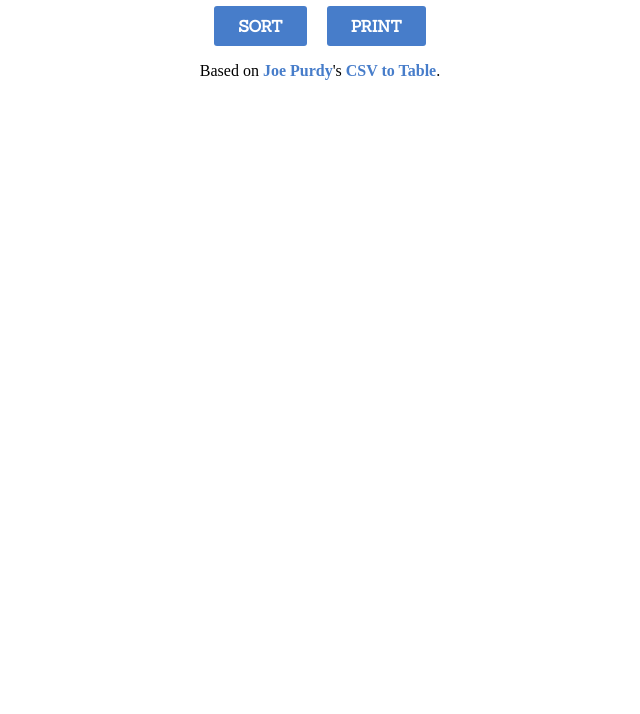
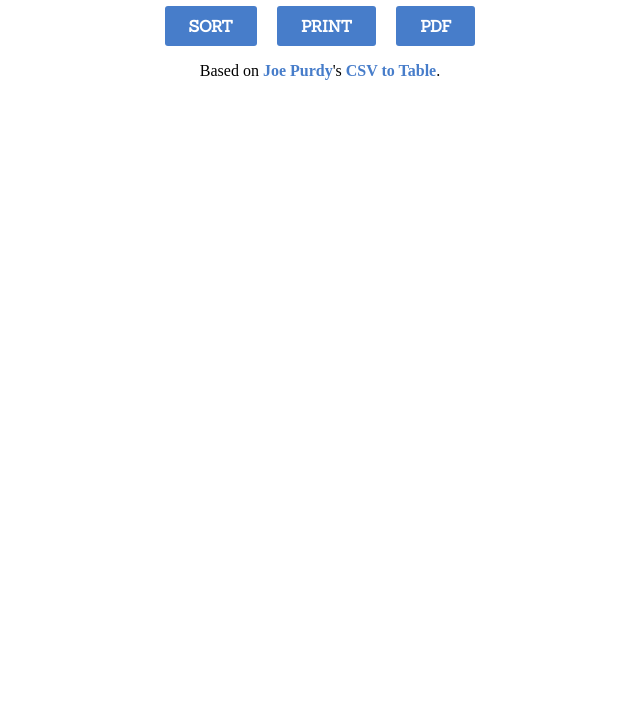
Before and after one commit to kinoras/word-skills-vocab-list, a plain HTML site: page index.html in a window 1280 px wide. Shown: the part 86-800 px from the top of the page, without its empty margins (320-960 px from the left). Drawn offline with nearby package versions, Linux system fonts and the light colour scheme; no server answers.

Commit message:
Update index.html

```diff
--- a/index.html
+++ b/index.html
@@ -21,6 +21,7 @@
   <div class="buttons">
     <button id="sort-btn">SORT</button>
     <button id="print-btn">PRINT</button>
+    <button id="pdf-btn" onclick="Word Skills Vocab List.pdf">PDF</button>
   </div>
 <p>Based on <a href="https://codepen.io/joepurdy/">Joe Purdy</a>'s <a href="https://codepen.io/joepurdy/pen/KdEXmm">CSV to Table</a>.</p>
 </div>
```
